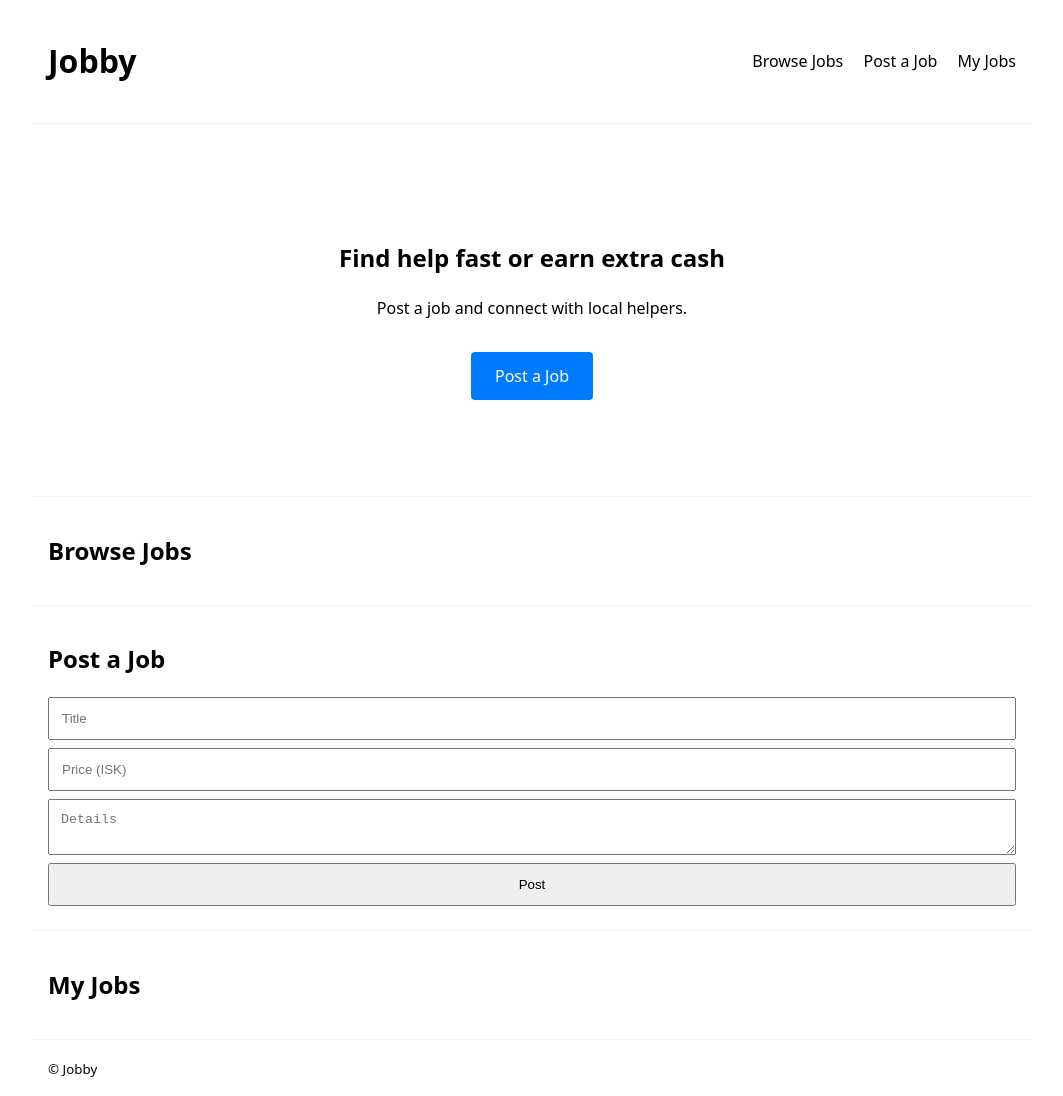
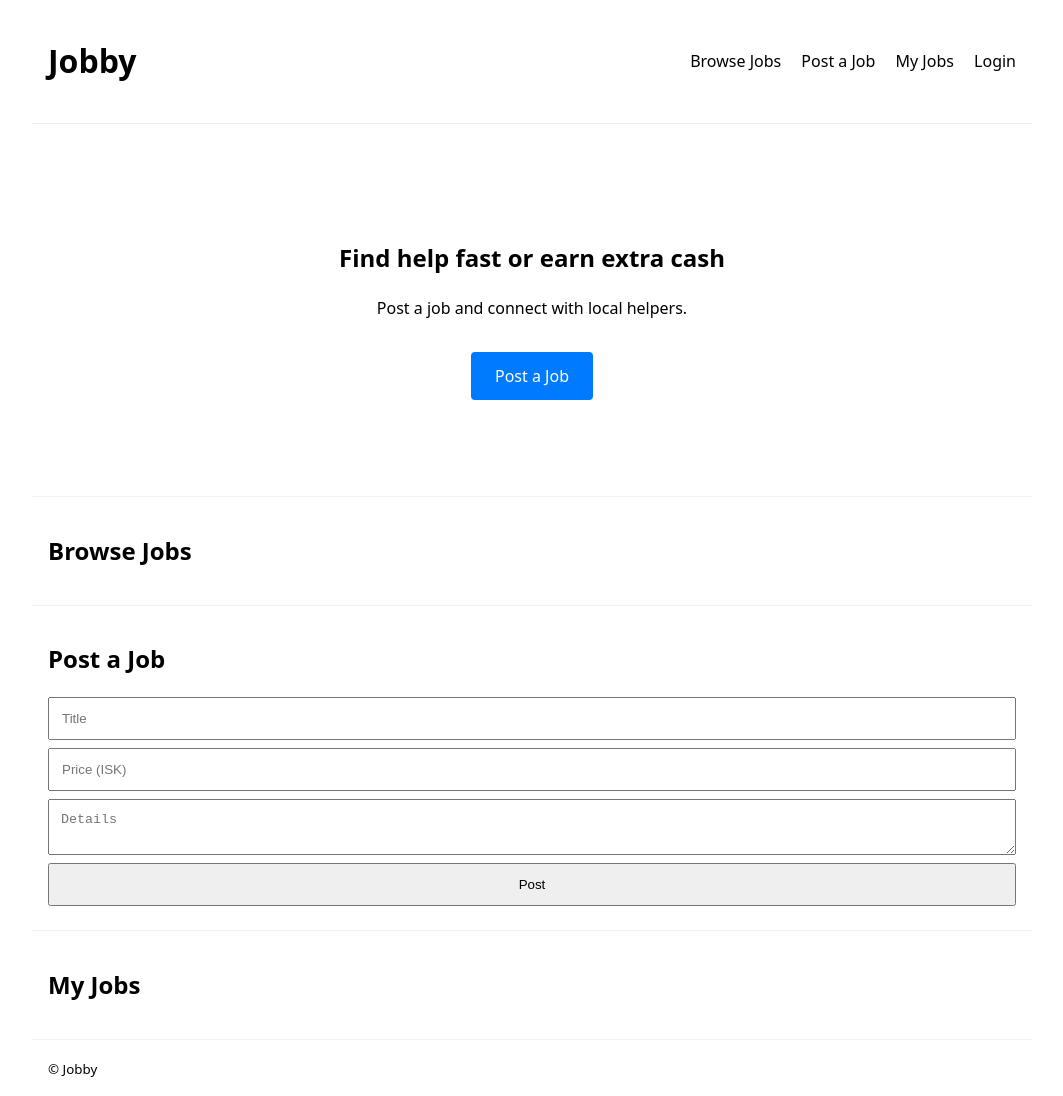
Before and after one commit to gabrielemilio04/Jobby.is, a plain HTML site: page index.html in a window 1280 px wide. Shown: the whole page, without its empty margins (108-1171 px from the left). Drawn offline with Linux system fonts and the light colour scheme.

Commit message:
Update index.html

```diff
--- a/index.html
+++ b/index.html
@@ -13,6 +13,7 @@
       <a href="#browse">Browse Jobs</a>
       <a href="#post">Post a Job</a>
       <a href="#my">My Jobs</a>
+      <a href="auth.html">Login</a>
     </nav>
   </header>
 
```
